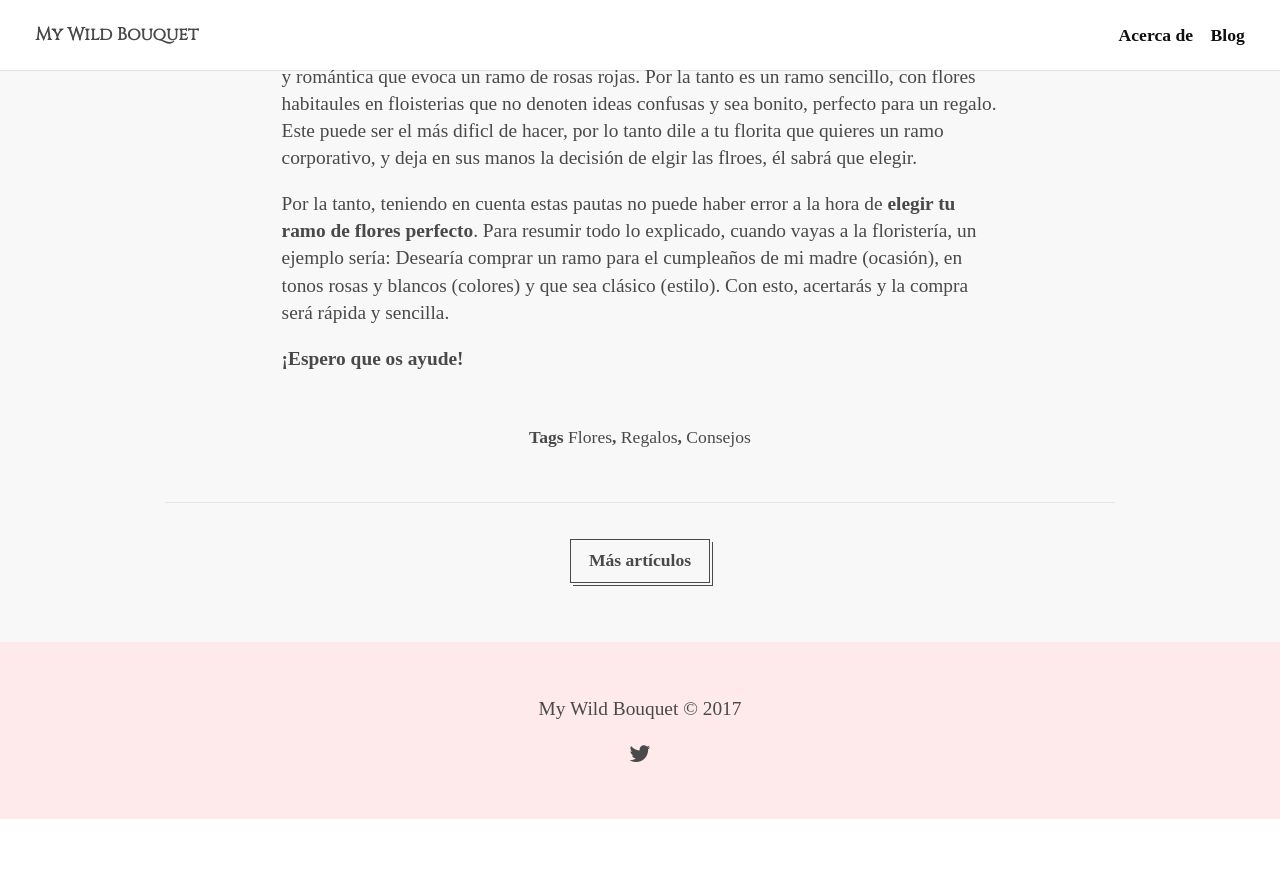
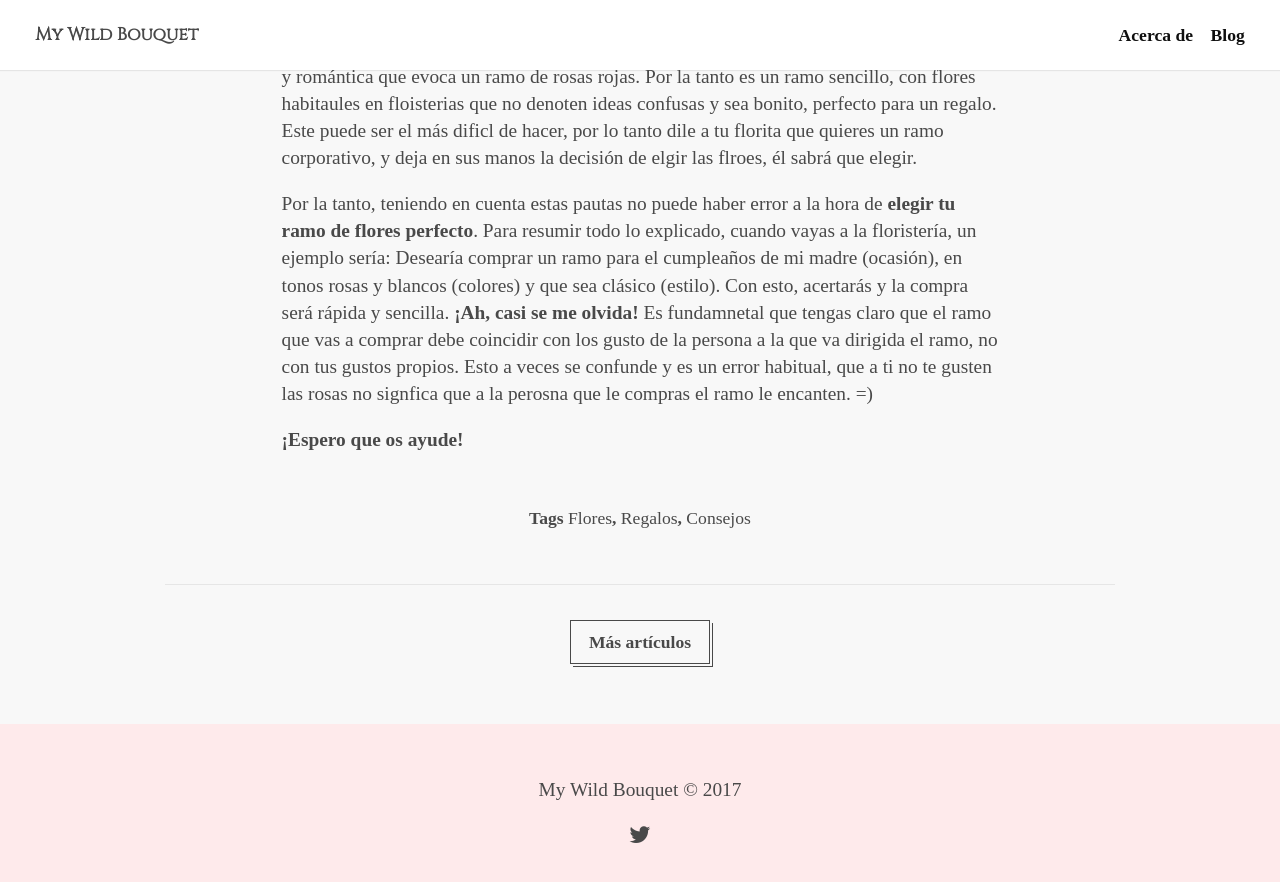
Before and after one commit to keyvanakbary/ramosilvestre.com, a Jekyll site: the page built from src/_posts/2017-12-01-el-lenguaje-de-las-flores.md, in a window 1280 px wide and 900 px high, scrolled down 2586 px. Shown: the top 882 px of the window. Built offline with Jekyll 4.4.1, drawn with Linux system fonts in a browser that asks for light colours; some web fonts are replaced; before the commit the page ends 3405 px from its top, so only the background shows below that.

Commit message:
Update 2017-12-01-el-lenguaje-de-las-flores.md

```diff
--- a/src/_posts/2017-12-01-el-lenguaje-de-las-flores.md
+++ b/src/_posts/2017-12-01-el-lenguaje-de-las-flores.md
@@ -50,6 +50,6 @@ Yo definiría este estilo de ramo como **simple, sencillo y clásico**. Es un ra
 
 
 Por la tanto, teniendo en cuenta estas pautas no puede haber error a la hora de **elegir tu ramo de flores perfecto**.
-Para resumir todo lo explicado, cuando vayas a la floristería, un ejemplo sería: Desearía comprar un ramo para el cumpleaños de mi madre (ocasión), en tonos rosas y blancos (colores) y que sea clásico (estilo). Con esto, acertarás y la compra será rápida y sencilla.
+Para resumir todo lo explicado, cuando vayas a la floristería, un ejemplo sería: Desearía comprar un ramo para el cumpleaños de mi madre (ocasión), en tonos rosas y blancos (colores) y que sea clásico (estilo). Con esto, acertarás y la compra será rápida y sencilla. **¡Ah, casi se me olvida!** Es fundamnetal que tengas claro que el ramo que vas a comprar debe coincidir con los gusto de la persona a la que va dirigida el ramo, no con tus gustos propios. Esto a veces se confunde y es un error habitual, que a ti no te gusten las rosas no signfica que a la perosna que le compras el ramo le encanten. =)
 
 **¡Espero que os ayude!**
```
